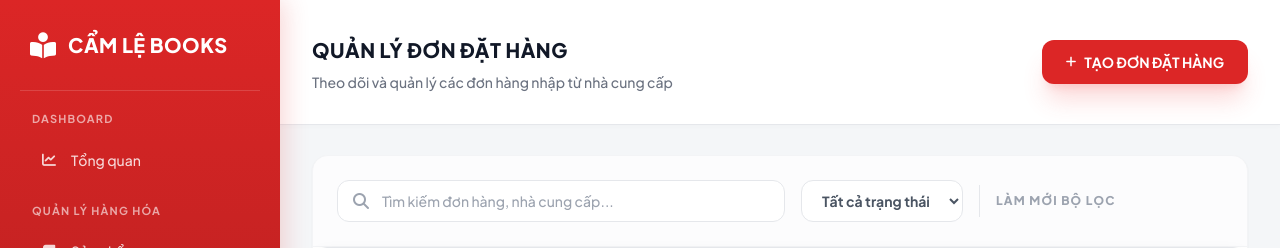
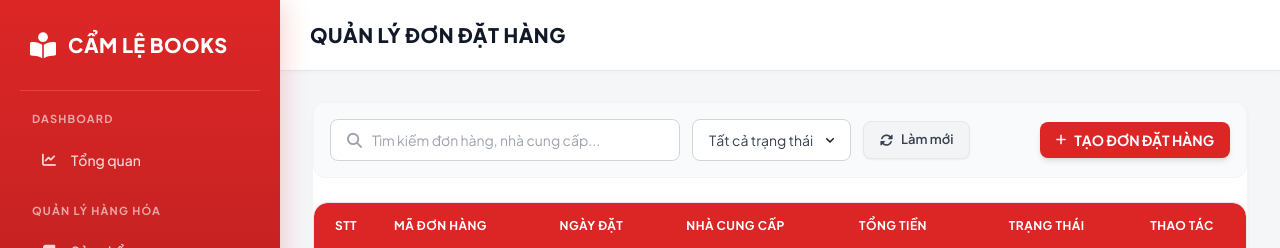
Before and after one commit to ducnt67/08_FinalProject, a Django app: template supplychain/inventory/templates/inventory/orders/order_list.html in a window 1280 px wide. Shown: the top 248 px of the page. Run offline with Django 3.2, Linux system fonts and the light colour scheme; the template is opened without the code that fills it, so the values that code supplies are empty; some libraries are stand-ins or nearby versions.

Commit message:
đặt hàng, ncc

```diff
--- a/supplychain/inventory/templates/inventory/orders/order_list.html
+++ b/supplychain/inventory/templates/inventory/orders/order_list.html
@@ -135,35 +135,36 @@
 
         <!-- LIST VIEW -->
         <div id="orderListView" class="view-section active">
-            <div class="content-header p-8 flex items-center justify-between">
-                <div>
-                    <h1 class="text-3xl font-black text-gray-800 tracking-tight uppercase">Quản lý Đơn đặt hàng</h1>
-                    <p class="text-gray-500 text-sm mt-1 font-medium">Theo dõi và quản lý các đơn hàng nhập từ nhà cung cấp</p>
-                </div>
-                <button onclick="openOrderForm('create')"
-                    class="bg-primary hover:bg-black text-white px-6 py-3 rounded-xl text-sm font-bold transition-all flex items-center gap-2 shadow-xl shadow-red-500/20 active:scale-95">
-                    <i class="fa-solid fa-plus text-xs"></i> TẠO ĐƠN ĐẶT HÀNG
-                </button>
+            <div class="content-header">
+                <h1>Quản lý Đơn đặt hàng</h1>
             </div>
 
             <div class="content-body px-8 pb-8">
                 <div class="bg-white rounded-2xl shadow-sm border border-gray-100 overflow-hidden">
-                    <div class="p-6 bg-gray-50/50 border-b border-gray-100 flex gap-4 items-center">
-                        <div class="relative flex-1 max-w-md">
-                            <i class="fas fa-search absolute left-4 top-1/2 -translate-y-1/2 text-gray-400"></i>
-                            <input type="text" id="searchInput" placeholder="Tìm kiếm đơn hàng, nhà cung cấp..." oninput="filterOrders()"
-                                class="w-full pl-11 pr-4 py-2.5 rounded-xl border border-gray-200 focus:outline-none focus:ring-2 focus:ring-primary/20 focus:border-primary transition-all text-sm font-medium">
+                    <div class="flex flex-nowrap gap-3 items-center justify-between mb-6 bg-gray-50 p-4 rounded-xl border border-gray-100">
+                        <div class="flex flex-nowrap gap-3 flex-1 items-center">
+                            <div class="frm-search-box">
+                                <i class="fas fa-search"></i>
+                                <input type="text" id="searchInput" placeholder="Tìm kiếm đơn hàng, nhà cung cấp..." oninput="filterOrders()">
                             </div>
-                        <select id="statusFilter" onchange="filterOrders()"
-                            class="px-4 py-2.5 rounded-xl border border-gray-200 focus:outline-none focus:ring-2 focus:ring-primary/20 text-sm font-bold text-gray-600 bg-white">
+
+                            <select id="statusFilter" onchange="filterOrders()" class="frm-select">
                                 <option value="all">Tất cả trạng thái</option>
                                 <option value="Hoàn thành">Hoàn thành</option>
                                 <option value="Chờ xác nhận">Chờ xác nhận</option>
                                 <option value="Đang giao">Đang giao</option>
                                 <option value="Đã hủy">Đã hủy</option>
                             </select>
-                        <div class="h-8 w-[1px] bg-gray-200"></div>
-                        <button onclick="resetFilters()" class="text-xs font-black text-gray-400 uppercase tracking-widest hover:text-primary transition-colors">Làm mới bộ lọc</button>
+
+                            <button onclick="resetFilters()" class="bg-gray-100 hover:bg-gray-200 text-gray-700 px-4 py-2 whitespace-nowrap rounded-lg text-[13px] font-semibold transition-colors flex items-center gap-2 shadow-sm border border-gray-200">
+                                <i class="fa-solid fa-rotate"></i> Làm mới
+                            </button>
+                        </div>
+
+                        <button onclick="openOrderForm('create')"
+                            class="bg-primary hover:bg-red-700 text-white px-4 py-2 whitespace-nowrap rounded-lg text-sm font-bold transition-colors flex items-center gap-2 shadow-md">
+                            <i class="fa-solid fa-plus text-xs"></i> TẠO ĐƠN ĐẶT HÀNG
+                        </button>
                     </div>
 
                     <div class="table-wrapper data-table-wrapper">
```
Also changed, not shown: supplychain/inventory/models.py (+28 -28 lines), supplychain/inventory/templates/inventory/suppliers/supplier_list.html (+17 -16 lines). Lines whose indentation alone changed are shown as unchanged.
